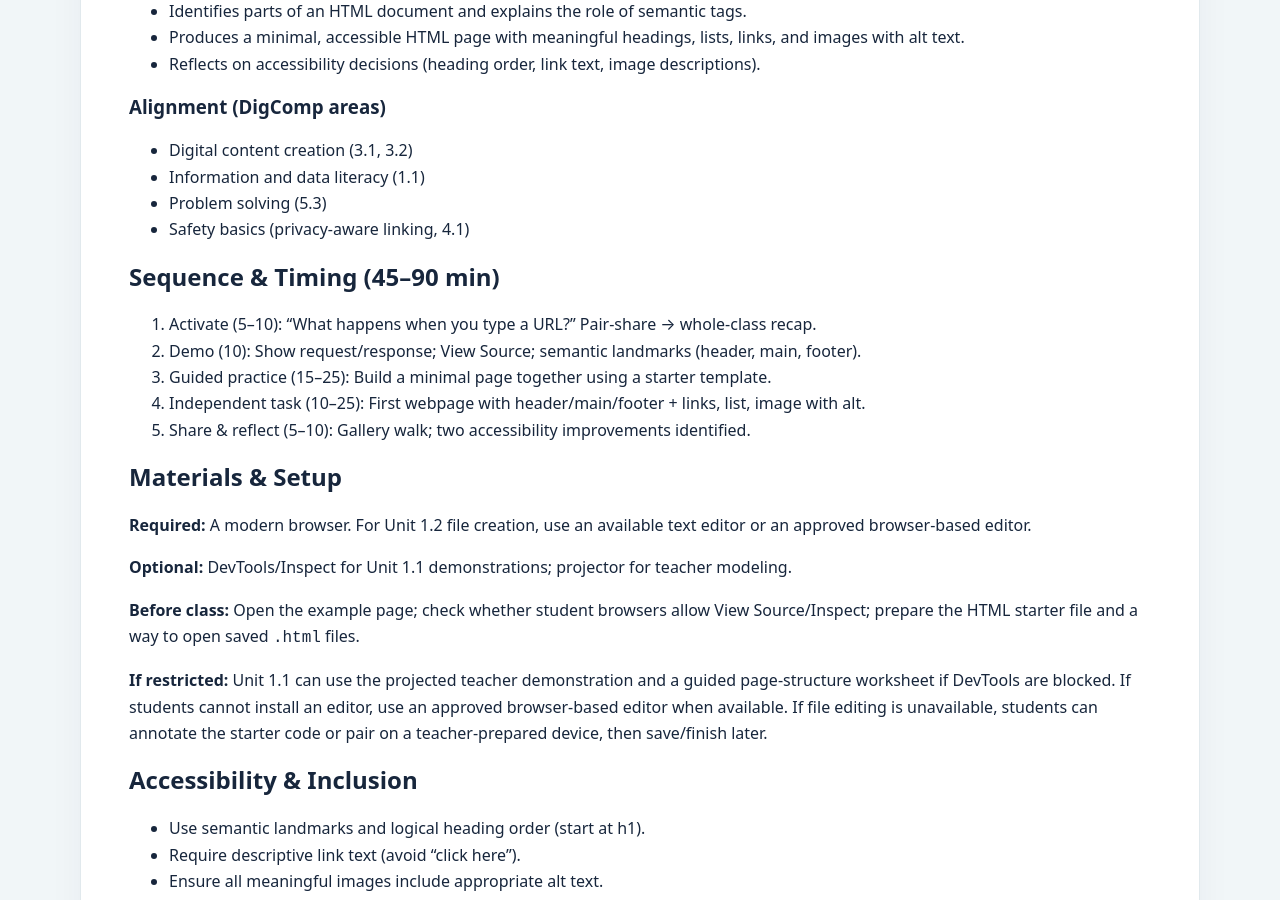
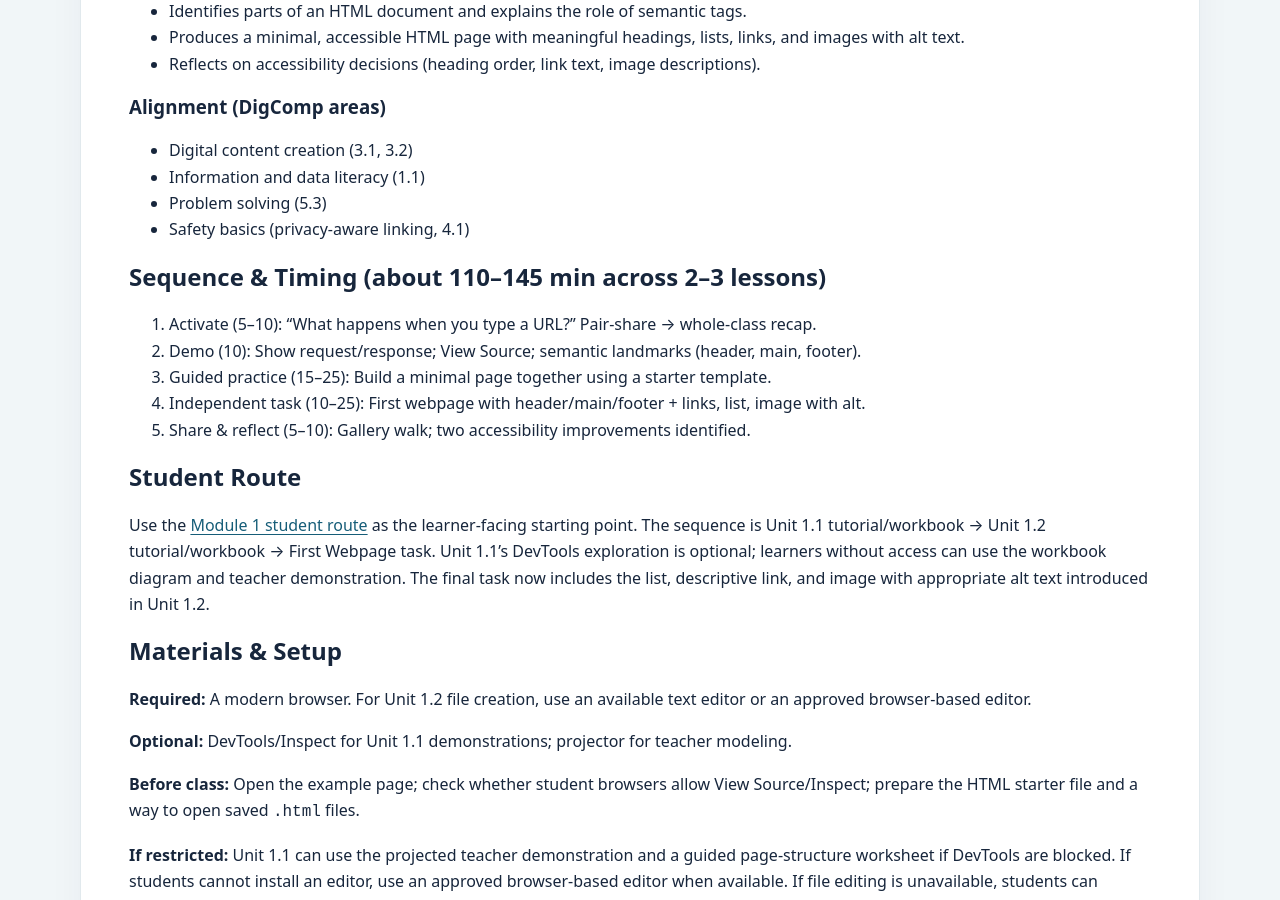
Before and after one commit to STEAM-C3T/teacher-toolkit, a Jekyll site: the page built from modules/01-introduction-to-the-web/module-overview.md, in a window 1280 px wide and 900 px high, scrolled down 596 px. Built offline with Jekyll 4.4.1, drawn with Linux system fonts in a browser that asks for light colours; our own code applies the rules of GitHub Pages for plain Markdown files.

Commit message:
Link module 1 student route for teachers

```diff
--- a/modules/01-introduction-to-the-web/module-overview.md
+++ b/modules/01-introduction-to-the-web/module-overview.md
@@ -22,13 +22,17 @@ Students learn what happens when a browser requests a page and build a minimal,
 - Problem solving (5.3)
 - Safety basics (privacy-aware linking, 4.1)
 
-## Sequence & Timing (45–90 min)
+## Sequence & Timing (about 110–145 min across 2–3 lessons)
 
 1. Activate (5–10): “What happens when you type a URL?” Pair-share → whole-class recap.
 2. Demo (10): Show request/response; View Source; semantic landmarks (header, main, footer).
 3. Guided practice (15–25): Build a minimal page together using a starter template.
 4. Independent task (10–25): First webpage with header/main/footer + links, list, image with alt.
 5. Share & reflect (5–10): Gallery walk; two accessibility improvements identified.
+
+## Student Route
+
+Use the [Module 1 student route](https://github.com/STEAM-C3T/digital-proficiency-kit/blob/main/modules/01-introduction-to-the-web/README.md) as the learner-facing starting point. The sequence is Unit 1.1 tutorial/workbook → Unit 1.2 tutorial/workbook → First Webpage task. Unit 1.1's DevTools exploration is optional; learners without access can use the workbook diagram and teacher demonstration. The final task now includes the list, descriptive link, and image with appropriate alt text introduced in Unit 1.2.
 
 ## Materials & Setup
 
```
